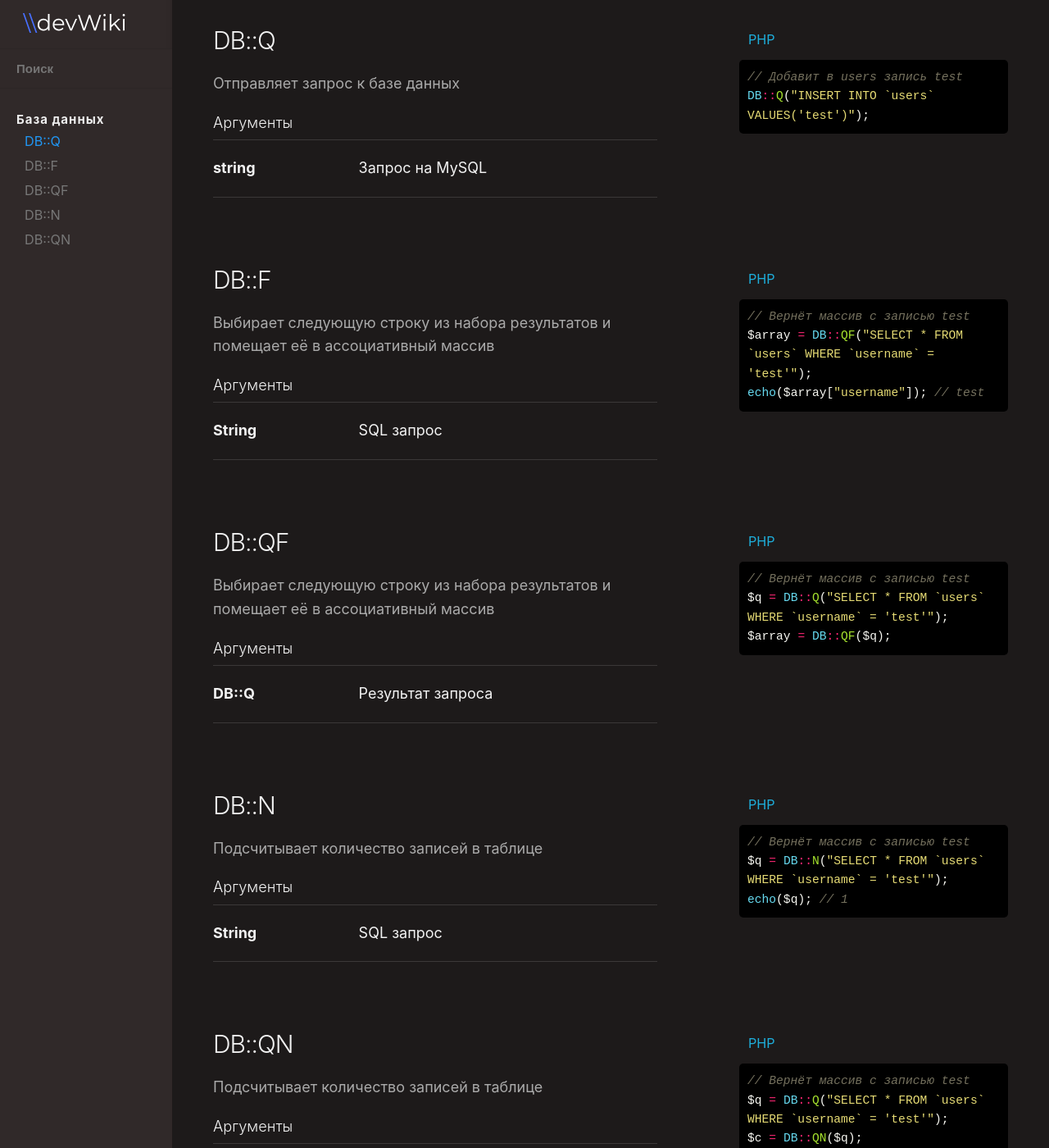
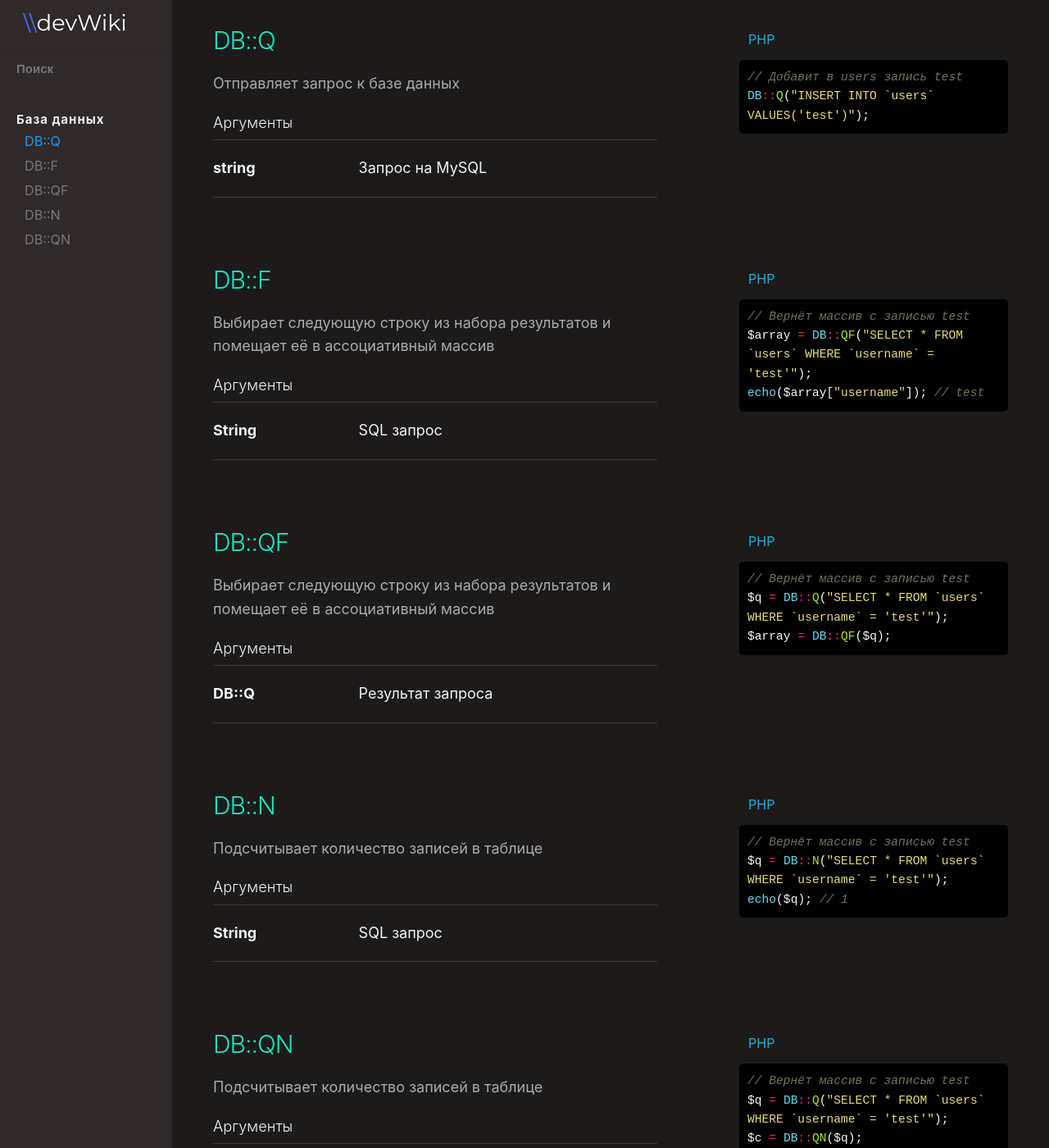
Before and after one commit to luckycod3r/academy_wiki, a Jekyll site: the page built from index.html, in a window 1280 px wide and 1400 px high. Shown: the whole window at 82% size. Built offline with Jekyll 4.4.1, drawn with Linux system fonts in a browser that asks for light colours; nearby versions of some CDN libraries.

Commit message:
Update _main.scss

```diff
--- a/_sass/_main.scss
+++ b/_sass/_main.scss
@@ -7,7 +7,9 @@
 	box-sizing: border-box;
 	min-height: 100vh;
 }
-
+.left-docs a:first-child {
+    color: #1ce6c0;
+}
 html {
 	font-size: 62.5%;
 	color: #f2f2f2;
```
